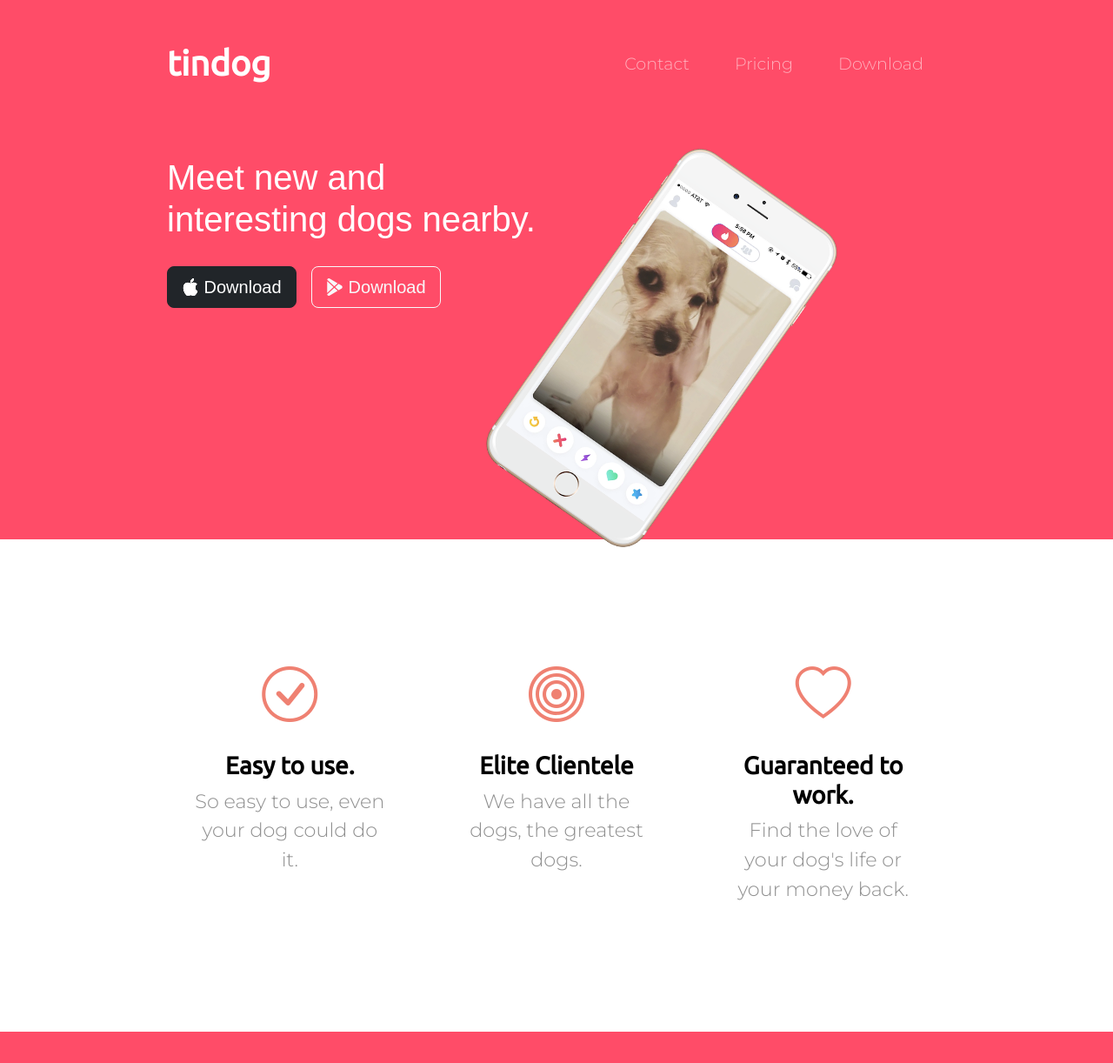
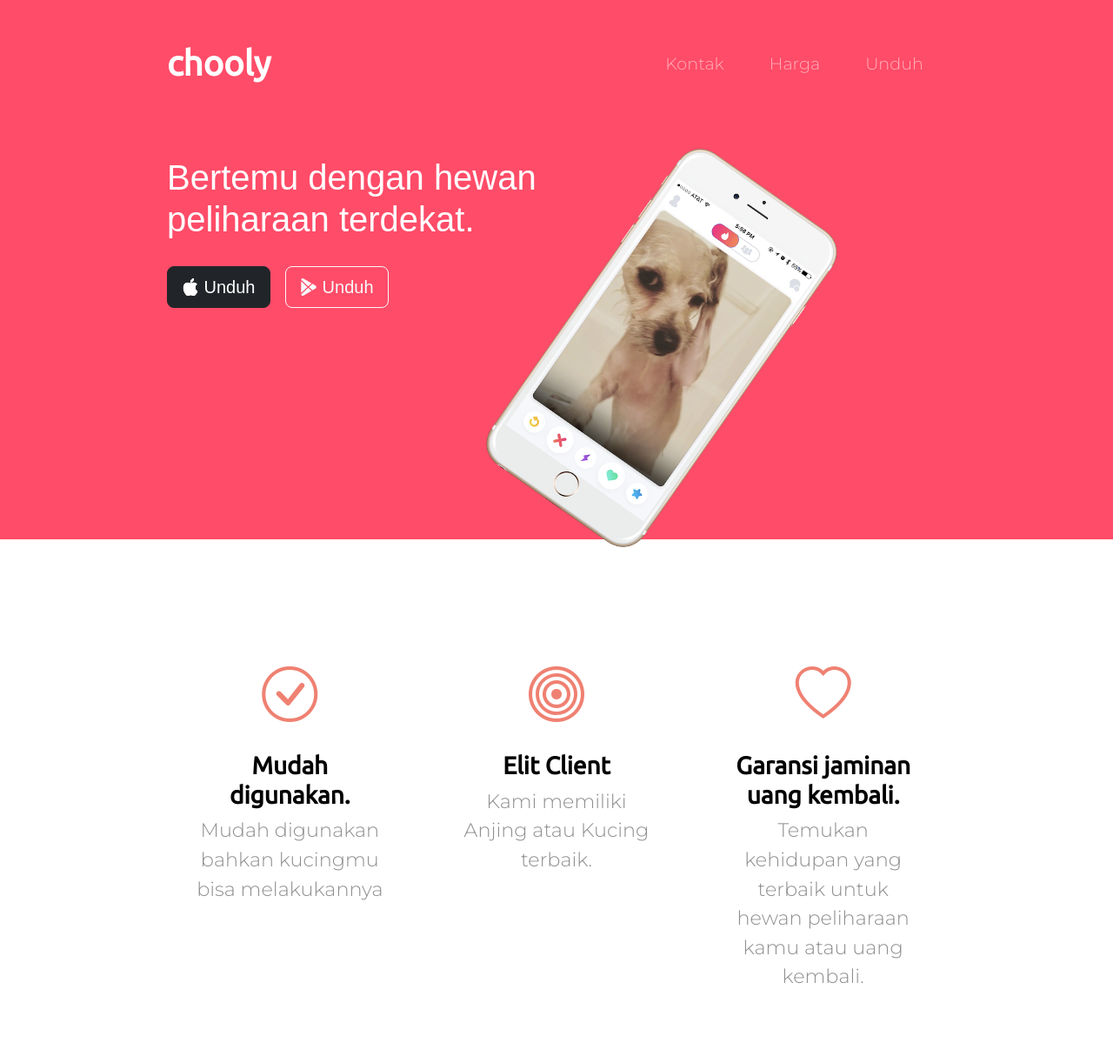
Before and after one commit to pockypaw/ardyweb, a plain HTML site: page site/index.html in a window 1280 px wide. Shown: the top 1222 px of the page at 87% size. Drawn offline with nearby package versions, Linux system fonts and the light colour scheme.

Commit message:
Update index.html

```diff
--- a/site/index.html
+++ b/site/index.html
@@ -30,7 +30,7 @@
       <div class="container-fluid">
         <!-- Nav Bar -->
         <nav class="navbar navbar-expand-lg navbar-dark">
-          <a class="navbar-brand" href="#">tindog</a>
+          <a class="navbar-brand" href="#">chooly</a>
           <button
             class="navbar-toggler"
             type="button"
@@ -44,9 +44,9 @@
           </button>
           <div class="collapse navbar-collapse" id="navbarTogglerDemo01">
             <ul class="navbar-nav ms-auto">
-              <li class="nav-item"><a class="nav-link">Contact</a></li>
-              <li class="nav-item"><a class="nav-link">Pricing</a></li>
-              <li class="nav-item"><a class="nav-link">Download</a></li>
+              <li class="nav-item"><a class="nav-link">Kontak</a></li>
+              <li class="nav-item"><a class="nav-link">Harga</a></li>
+              <li class="nav-item"><a class="nav-link">Unduh</a></li>
             </ul>
           </div>
         </nav>
@@ -55,16 +55,16 @@
 
         <div class="row">
           <div class="col-lg-6">
-            <h1>Meet new and interesting dogs nearby.</h1>
+            <h1>Bertemu dengan hewan peliharaan terdekat.</h1>
             <button type="button" class="btn btn-dark btn-lg download-button">
-              <i class="bi bi-apple"></i> Download
+              <i class="bi bi-apple"></i> Unduh
             </button>
             <button
               type="button"
               class="btn-btn btn btn-outline-light btn-lg download-button"
             >
               <i class="bi bi-google-play"></i>
-              Download
+              Unduh
             </button>
           </div>
           <div class="col-lg-6">
@@ -80,20 +80,20 @@
       <div class="row">
         <div class="col-lg-4 features-box">
           <i class="bi bi-check-circle icons"></i>
-          <h3>Easy to use.</h3>
-          <p>So easy to use, even your dog could do it.</p>
+          <h3>Mudah digunakan.</h3>
+          <p>Mudah digunakan bahkan kucingmu bisa melakukannya</p>
         </div>
 
         <div class="col-lg-4 features-box">
           <i class="bi bi-bullseye icons"></i>
-          <h3>Elite Clientele</h3>
-          <p>We have all the dogs, the greatest dogs.</p>
+          <h3>Elit Client</h3>
+          <p>Kami memiliki Anjing atau Kucing terbaik.</p>
         </div>
 
         <div class="col-lg-4 features-box">
           <i class="bi bi-heart icons"></i>
-          <h3>Guaranteed to work.</h3>
-          <p>Find the love of your dog's life or your money back.</p>
+          <h3>Garansi jaminan uang kembali.</h3>
+          <p>Temukan kehidupan yang terbaik untuk hewan peliharaan kamu atau uang kembali.</p>
         </div>
       </div>
     </section>
```
